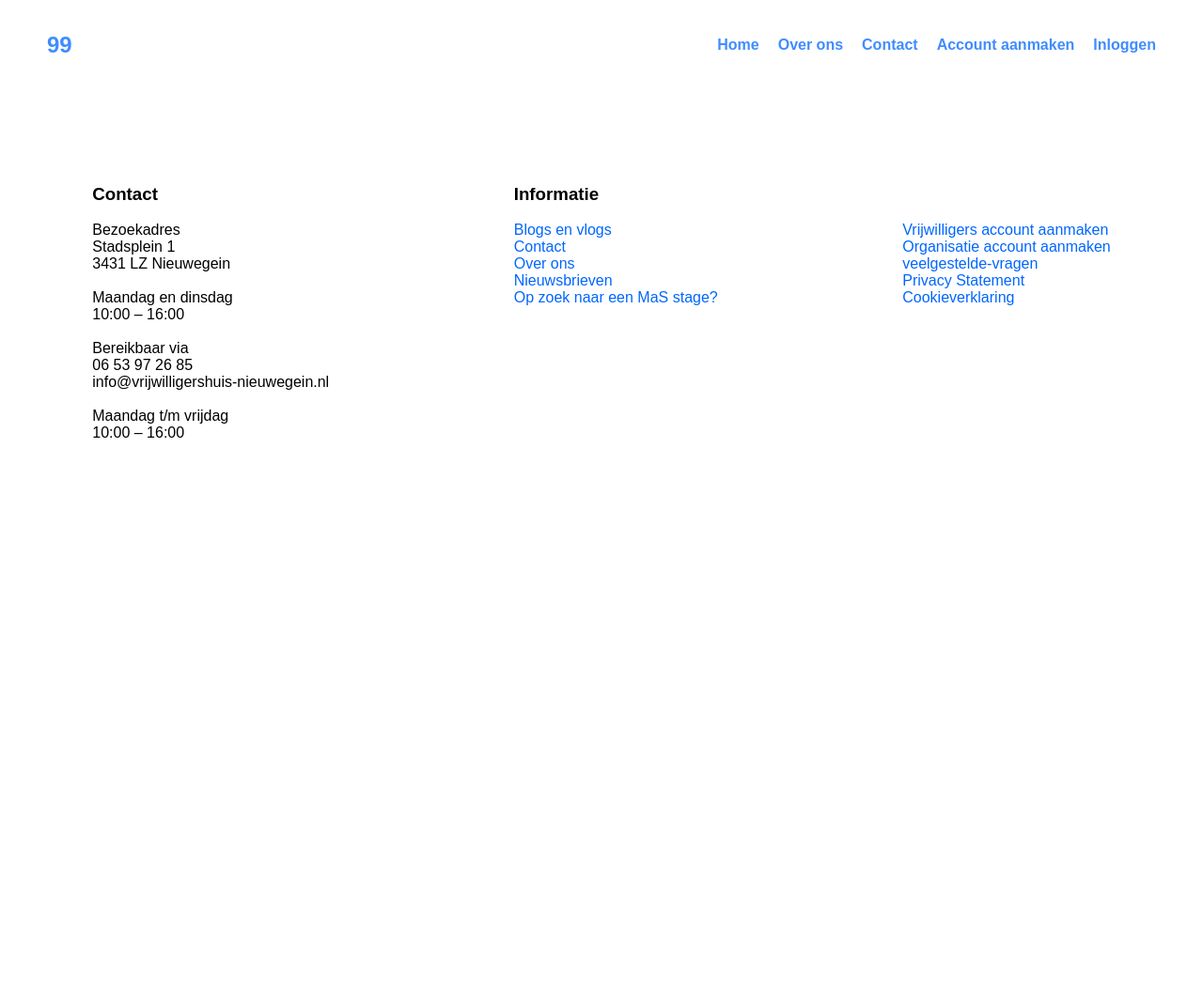
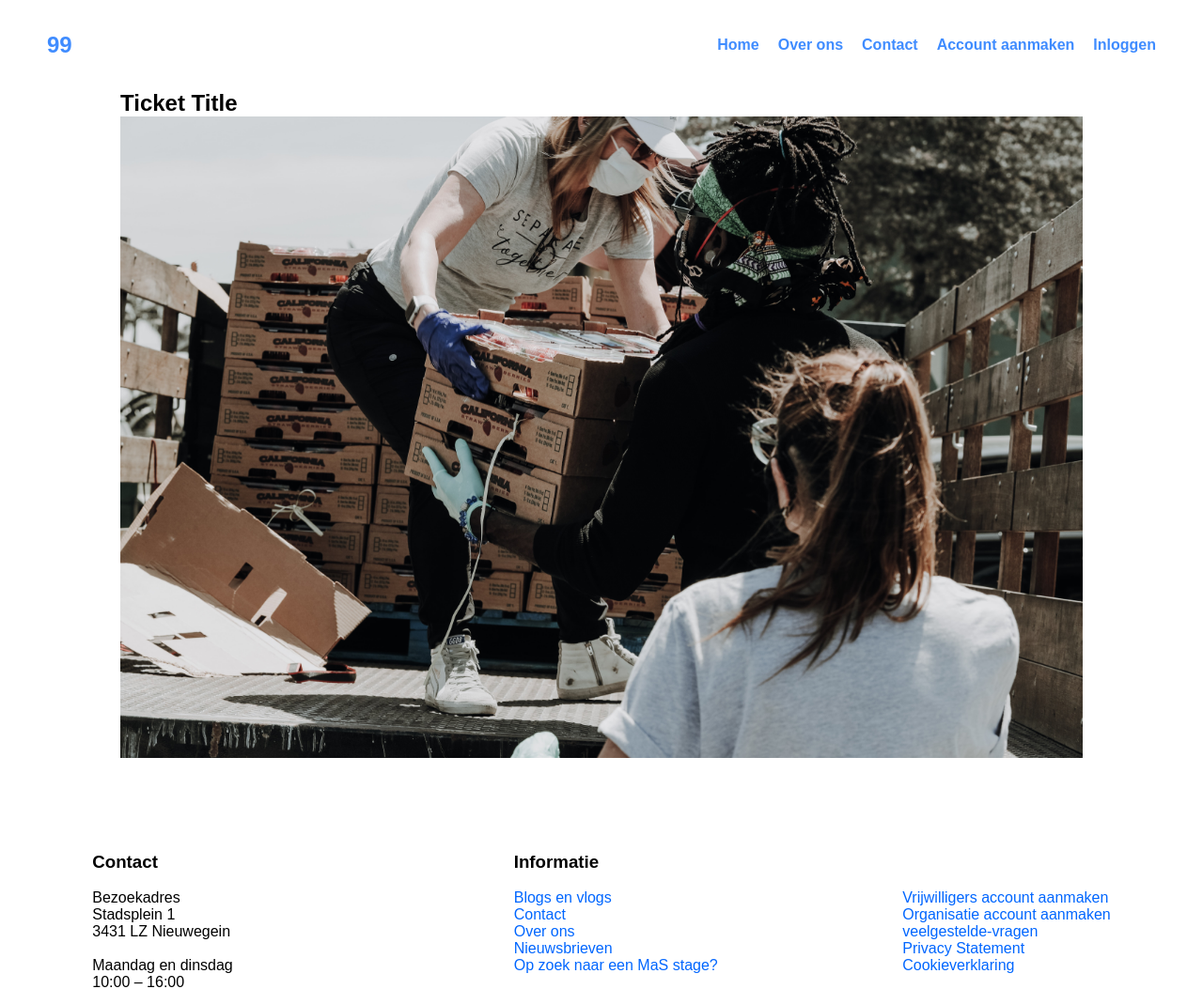
Before and after one commit to Ophidium/vrijwilligerswerk_gl, a PHP site: page /programming/tickectPages/ticketDetail.php in a window 1280 px wide. Shown: the top 1053 px of the page at 94% size. Before the commit the page ends 466 px from the top, so only its background shows below. Run offline with PHP 8.4, Linux system fonts and the light colour scheme.

Commit message:
Robin is klaargit add .

```diff
--- a/assets/style.css
+++ b/assets/style.css
@@ -62,9 +62,6 @@ nav {
   justify-content: flex-end;
   align-items: center;
   padding: 20px 50px;
-  /* width: 100%; */
-  /* height: 75px; */
-  /* margin: 20px; */
 }
 
 /* Navbar link */
@@ -148,7 +145,7 @@ li {
   box-shadow: 3px 5px 5px 5px #a8a8a8;
   height: 250px;
   border-radius: 20px;
-  background-color: rgba(255, 0, 0, 0.5);
+  background-color: rgb(255, 255, 255);
 }
 
 .searchBarFormContainer input[type="text"] {
@@ -183,6 +180,18 @@ li {
 
 .ticketDesc {
   width: 80%;
+}
+
+/* Ticket detail page */
+.ticketDetailContainer h2 {
+  width: 80%;
+  margin: auto;
+}
+
+.ticketDetailContainer img {
+  width: 80%;
+  margin: auto;
+  display: block;
 }
 
 /* About */
--- a/tickectPages/ticketDetail.php
+++ b/tickectPages/ticketDetail.php
@@ -6,6 +6,10 @@ include '../assets/components/navbar.php';
 ?>
 
 
+<div class="ticketDetailContainer">
+    <h2>Ticket Title</h2>
+    <img src="../assets/images/volunteerimg.jpg" alt="">
+</div>
 
 
 <?php
```
